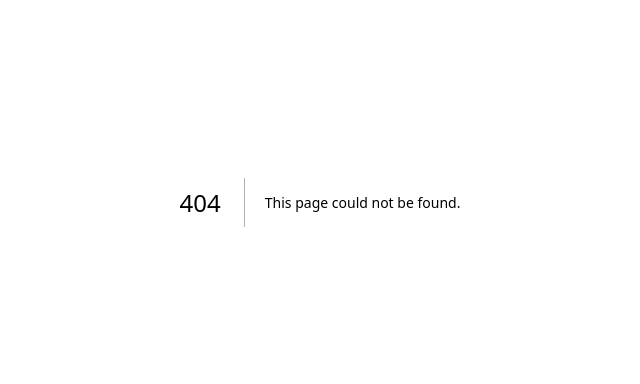
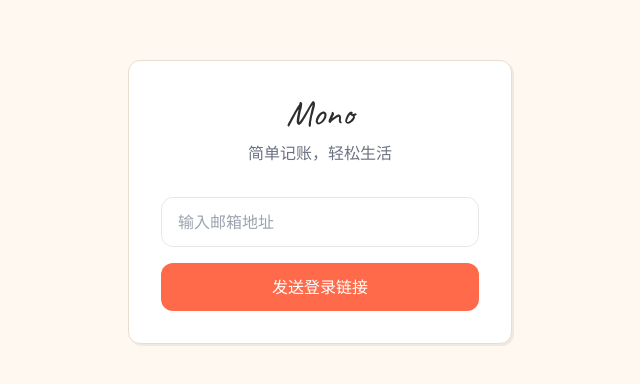
Before and after one commit to acehash/mono, a Next.js app: page /login in a window 1280 px wide. Before the commit this address had no page. Shown: the part 198-582 px from the top of the page, without its empty margins (320-960 px from the left). Built offline with nearby package versions, Linux system fonts and the light colour scheme; no server answers.

Commit message:
feat: add magic link authentication

```diff
--- /dev/null
+++ b/src/app/auth/callback/route.ts
@@ -0,0 +1,13 @@
+import { NextRequest, NextResponse } from "next/server";
+import { supabase } from "@/lib/supabase";
+
+export async function GET(request: NextRequest) {
+  const { searchParams } = new URL(request.url);
+  const code = searchParams.get("code");
+
+  if (code) {
+    await supabase.auth.exchangeCodeForSession(code);
+  }
+
+  return NextResponse.redirect(new URL("/", request.url));
+}
--- /dev/null
+++ b/src/app/login/page.tsx
@@ -0,0 +1,63 @@
+"use client";
+
+import { useState } from "react";
+import { supabase } from "@/lib/supabase";
+
+export default function LoginPage() {
+  const [email, setEmail] = useState("");
+  const [sent, setSent] = useState(false);
+  const [loading, setLoading] = useState(false);
+
+  const handleLogin = async (e: React.FormEvent) => {
+    e.preventDefault();
+    setLoading(true);
+    const { error } = await supabase.auth.signInWithOtp({
+      email,
+      options: {
+        emailRedirectTo: `${window.location.origin}/auth/callback`,
+      },
+    });
+    setLoading(false);
+    if (!error) setSent(true);
+  };
+
+  if (sent) {
+    return (
+      <div className="min-h-screen flex items-center justify-center p-6">
+        <div className="card-handdrawn p-8 max-w-sm w-full text-center">
+          <h1 className="font-hand text-3xl mb-4">查看邮箱 ✉️</h1>
+          <p className="text-gray-600 dark:text-gray-300">
+            已发送登录链接到 <strong>{email}</strong>
+          </p>
+          <p className="text-sm text-gray-400 mt-2">点击邮件中的链接完成登录</p>
+        </div>
+      </div>
+    );
+  }
+
+  return (
+    <div className="min-h-screen flex items-center justify-center p-6">
+      <div className="card-handdrawn p-8 max-w-sm w-full">
+        <h1 className="font-hand text-4xl text-center mb-2">Mono</h1>
+        <p className="text-center text-gray-500 mb-8">简单记账，轻松生活</p>
+        <form onSubmit={handleLogin} className="space-y-4">
+          <input
+            type="email"
+            placeholder="输入邮箱地址"
+            value={email}
+            onChange={(e) => setEmail(e.target.value)}
+            required
+            className="w-full px-4 py-3 rounded-xl border border-gray-200 dark:border-gray-600 bg-transparent focus:outline-none focus:ring-2 focus:ring-expense"
+          />
+          <button
+            type="submit"
+            disabled={loading}
+            className="w-full py-3 rounded-xl bg-expense text-white font-medium hover:bg-expense-dark transition disabled:opacity-50"
+          >
+            {loading ? "发送中..." : "发送登录链接"}
+          </button>
+        </form>
+      </div>
+    </div>
+  );
+}
```
Also changed, not shown: src/middleware.ts (added, +31 -0 lines).
